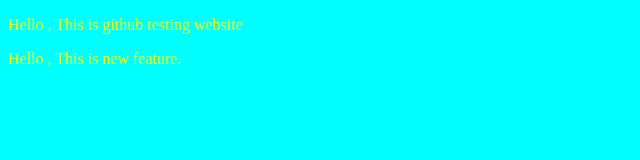
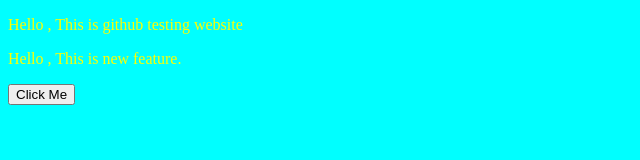
Before and after one commit to Anurag-12513/LocalRepo, a plain HTML site: page index.html in a window 1280 px wide. Shown: the whole page, without its empty margins (0-640 px from the left). Drawn offline with Linux system fonts and the light colour scheme.

Commit message:
Added a btn

```diff
--- a/index.html
+++ b/index.html
@@ -16,5 +16,9 @@
     <p>Hello , This is new feature.</p>
    </div>
 
+   <div class="Container2 ">
+    <button>Click Me</button>
+   </div>
+
 </body>
 </html>
```
